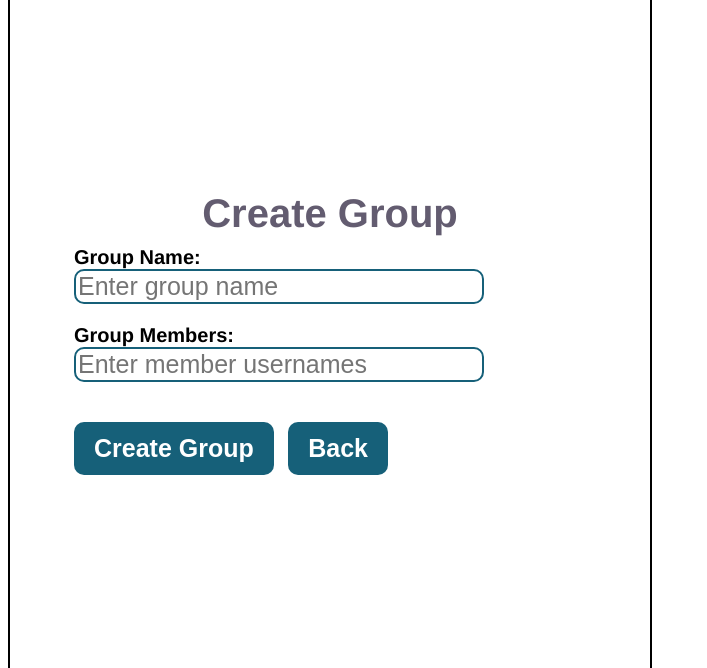
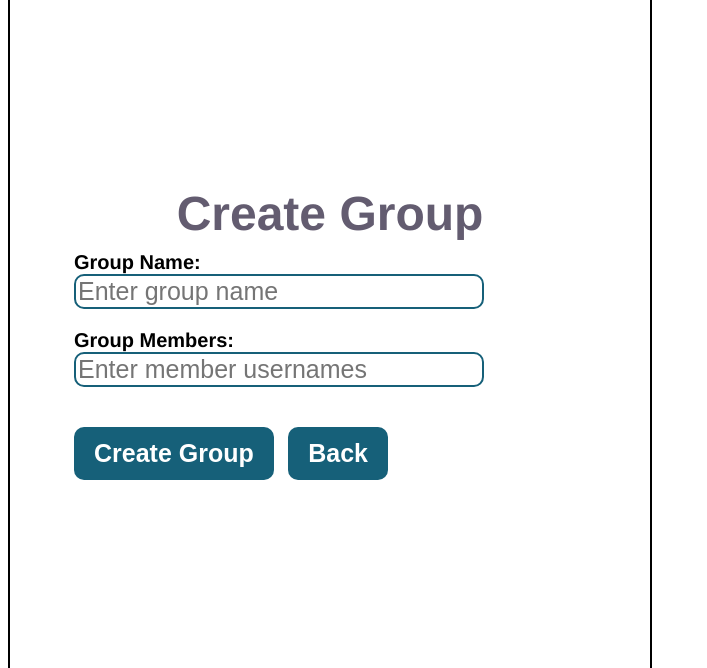
Before and after one commit to rachelrowe898/kitch-wiz-app, a website: page app/User Profile/createGroup.html in a window 1280 px wide. Shown: the part 132-800 px from the top of the page, without its empty margins (0-707 px from the left). Drawn offline with Linux system fonts and the light colour scheme.

Commit message:
Profile Heading text size fix

```diff
--- a/app/User Profile/style.css
+++ b/app/User Profile/style.css
@@ -97,7 +97,7 @@ h2 {
   }
 
 .user-profile-heading {
-    font-size: 40px;
+    font-size: 48px;
     margin: 10px;
     text-align: center;
     color: #635C70;
```
